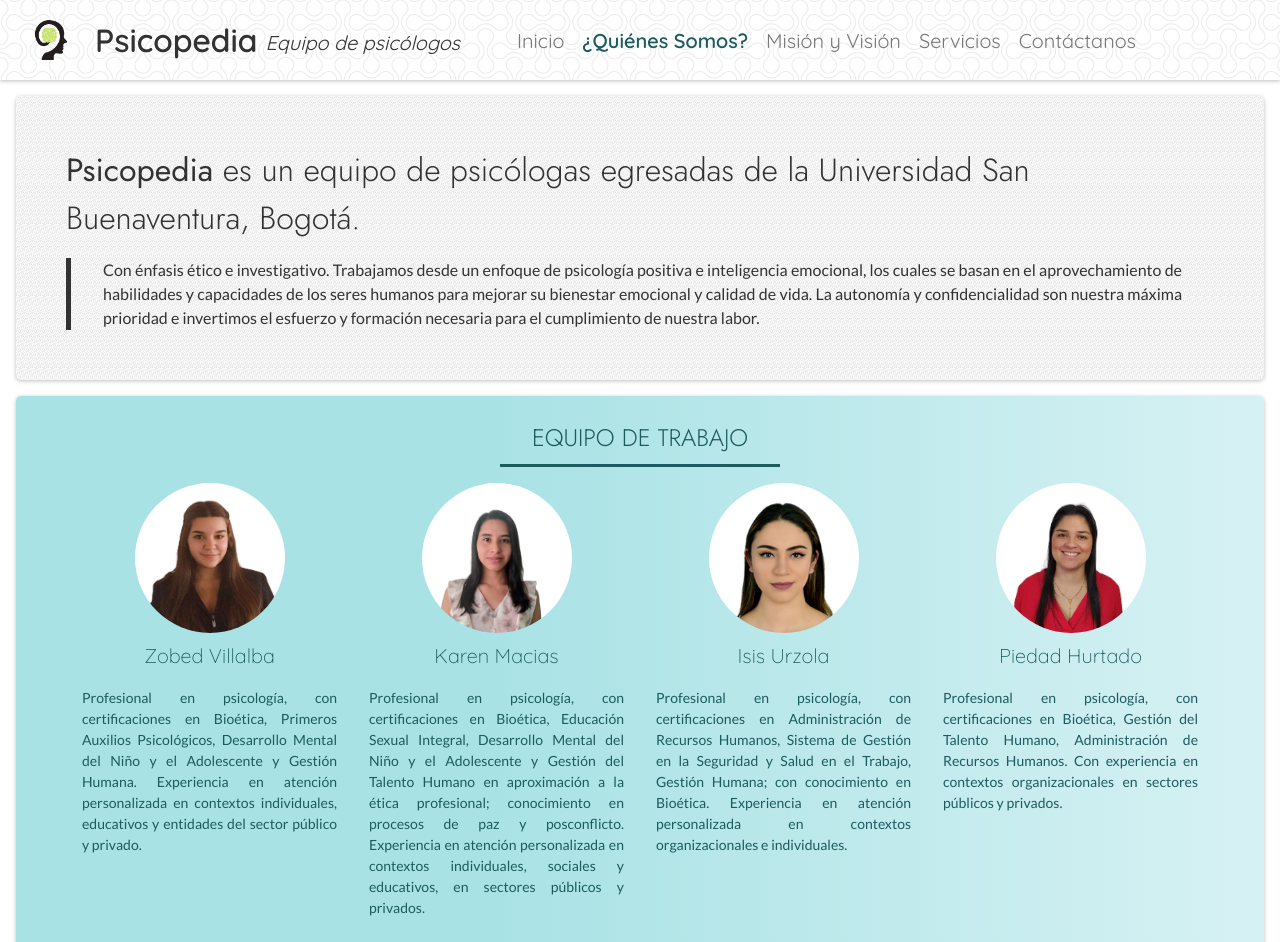
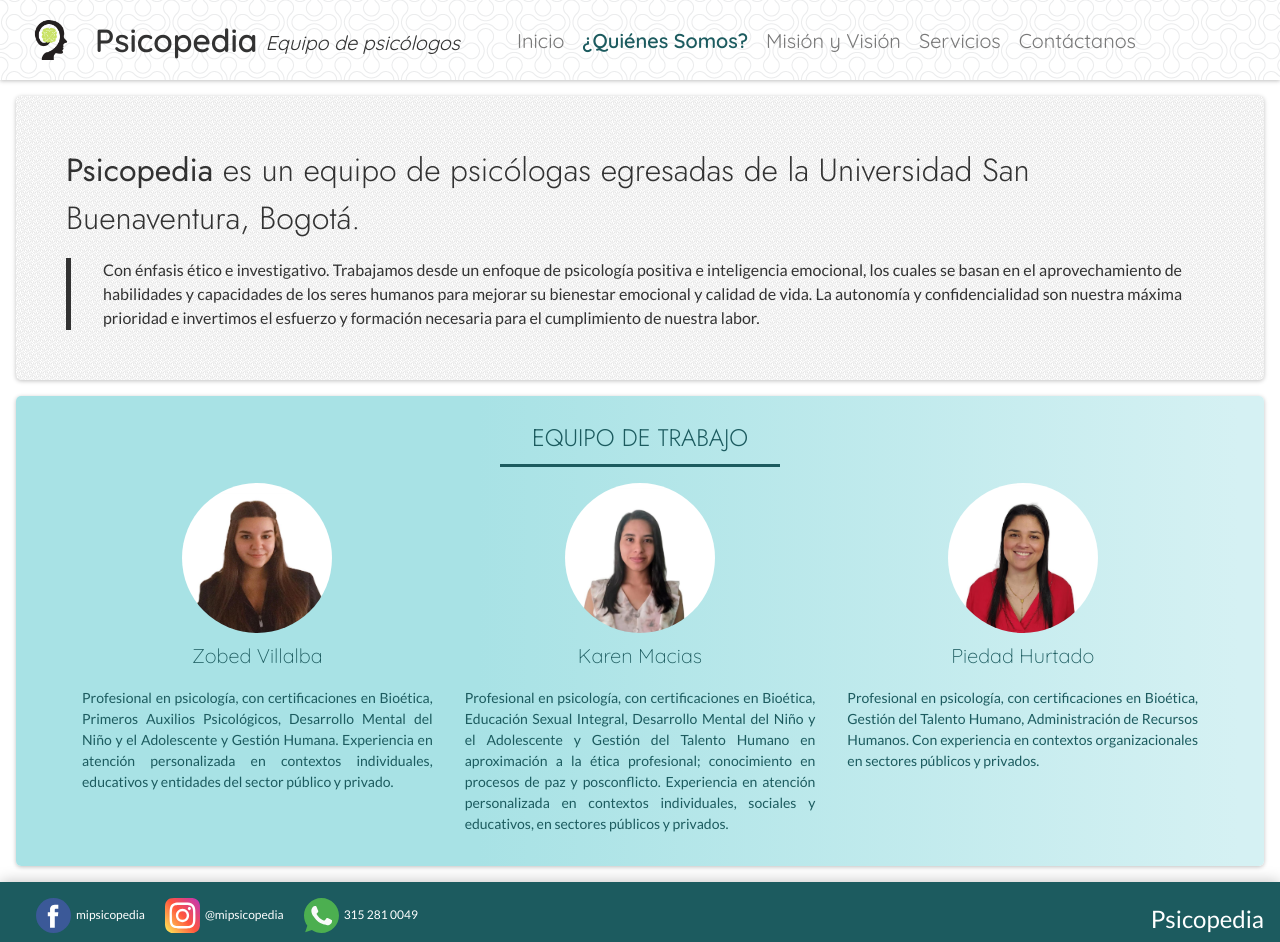
Before and after one commit to phurtado-psicopedia/psicopedia-front, a React (Create React App) app: page /about in a window 1280 px wide. Shown: the top 942 px of the page. Built offline with nearby package versions, Linux system fonts and the light colour scheme.

Commit message:
Removing Team member

```diff
--- a/src/App/Pages/About/index.tsx
+++ b/src/App/Pages/About/index.tsx
@@ -4,7 +4,6 @@ import styles from "./About.module.scss";
 
 import peopleZobed from "../../../Assets/people/Zobed.jpg";
 import peopleAmiga1 from "../../../Assets/people/amigaA.jpg";
-import peopleAmiga2 from "../../../Assets/people/amigaB.jpg";
 import peopleAmiga3 from "../../../Assets/people/amigaC.jpg";
 
 const About = ({ ...props } : any) => {
@@ -46,15 +45,6 @@ const About = ({ ...props } : any) => {
                         </div>
                     </div>
                     <div className={styles.personCard}>
-                        <img src={peopleAmiga2} alt={"person"}/>
-                        <div className={styles.name}>
-                            Isis Urzola
-                        </div>
-                        <div className={styles.description}>
-                            Profesional en psicología, con certificaciones en Administración de Recursos Humanos, Sistema de Gestión en la Seguridad y Salud en el Trabajo, Gestión Humana; con conocimiento en Bioética. Experiencia en atención personalizada en contextos organizacionales e individuales.
-                        </div>
-                    </div>
-                    <div className={styles.personCard}>
                         <img src={peopleAmiga3} alt={"person"}/>
                         <div className={styles.name}>
                             Piedad Hurtado
```
Also changed, not shown: src/Assets/people/amigaB.jpg (deleted).
